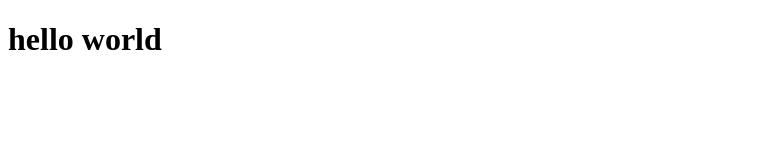
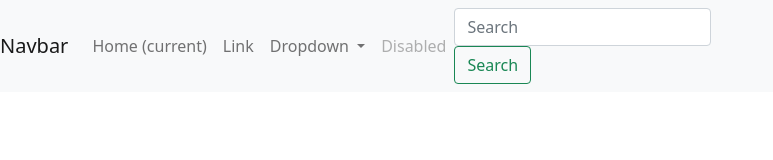
Before and after one commit to nateb7463/Portfolio-Site, a plain HTML site: page index.html in a window 1280 px wide. Shown: the whole page, without its empty margins (0-773 px from the left). Drawn offline with nearby package versions, Linux system fonts and the light colour scheme.

Commit message:
added navbar

```diff
--- a/index.html
+++ b/index.html
@@ -1,15 +1,61 @@
 <!DOCTYPE html>
-<html>
+<html lang="en">
   <head>
-    <meta charset="UTF-8">
+  <meta charset="UTF-8">
   <meta http-equiv="X-UA-Compatible" content="IE=edge,chrome=1">
   <meta name="viewport" content="width=device-width,initial-scale=1">
-    <title>title</title>
   <meta name="author" content="name">
   <meta name="description" content="description here">
   <meta name="keywords" content="keywords,here">
+
+      <title>Nathan Blischke Portfolio Site</title>
+
+      <link rel="shortcut icon" href="media/Personal%20Logo%20Final.png">
+
+      <link rel="stylesheet" href="style.css">
+
+      <link href="https://cdn.jsdelivr.net/npm/bootstrap@5.0.0-beta2/dist/css/bootstrap.min.css" rel="stylesheet" integrity="sha384-BmbxuPwQa2lc/FVzBcNJ7UAyJxM6wuqIj61tLrc4wSX0szH/Ev+nYRRuWlolflfl" crossorigin="anonymous">
+
   </head>
   <body>
-  <h1>hello world </h1>
+      <header>
+           <nav class="navbar navbar-expand-lg navbar-light bg-light">
+  <a class="navbar-brand" href="#">Navbar</a>
+  <button class="navbar-toggler" type="button" data-toggle="collapse" data-target="#navbarSupportedContent" aria-controls="navbarSupportedContent" aria-expanded="false" aria-label="Toggle navigation">
+    <span class="navbar-toggler-icon"></span>
+  </button>
+
+  <div class="collapse navbar-collapse" id="navbarSupportedContent">
+    <ul class="navbar-nav mr-auto">
+      <li class="nav-item active">
+        <a class="nav-link" href="#">Home <span class="sr-only">(current)</span></a>
+      </li>
+      <li class="nav-item">
+        <a class="nav-link" href="#">Link</a>
+      </li>
+      <li class="nav-item dropdown">
+        <a class="nav-link dropdown-toggle" href="#" id="navbarDropdown" role="button" data-toggle="dropdown" aria-haspopup="true" aria-expanded="false">
+          Dropdown
+        </a>
+        <div class="dropdown-menu" aria-labelledby="navbarDropdown">
+          <a class="dropdown-item" href="#">Action</a>
+          <a class="dropdown-item" href="#">Another action</a>
+          <div class="dropdown-divider"></div>
+          <a class="dropdown-item" href="#">Something else here</a>
+        </div>
+      </li>
+      <li class="nav-item">
+        <a class="nav-link disabled" href="#">Disabled</a>
+      </li>
+    </ul>
+    <form class="form-inline my-2 my-lg-0">
+      <input class="form-control mr-sm-2" type="search" placeholder="Search" aria-label="Search">
+      <button class="btn btn-outline-success my-2 my-sm-0" type="submit">Search</button>
+    </form>
+  </div>
+</nav>
+      </header>
+
+        <script src="https://cdn.jsdelivr.net/npm/bootstrap@5.0.0-beta2/dist/js/bootstrap.bundle.min.js" integrity="sha384-b5kHyXgcpbZJO/tY9Ul7kGkf1S0CWuKcCD38l8YkeH8z8QjE0GmW1gYU5S9FOnJ0" crossorigin="anonymous"></script>
   </body>
 </html>
--- /dev/null
+++ b/style.css
@@ -0,0 +1,5 @@
+/* ---Index Styles--- */
+
+
+
+/* ---End Of Index Styles--- */
```
Also changed, not shown: media/Personal Logo Final.png (added), media/Personal Logo Full.png (added).
